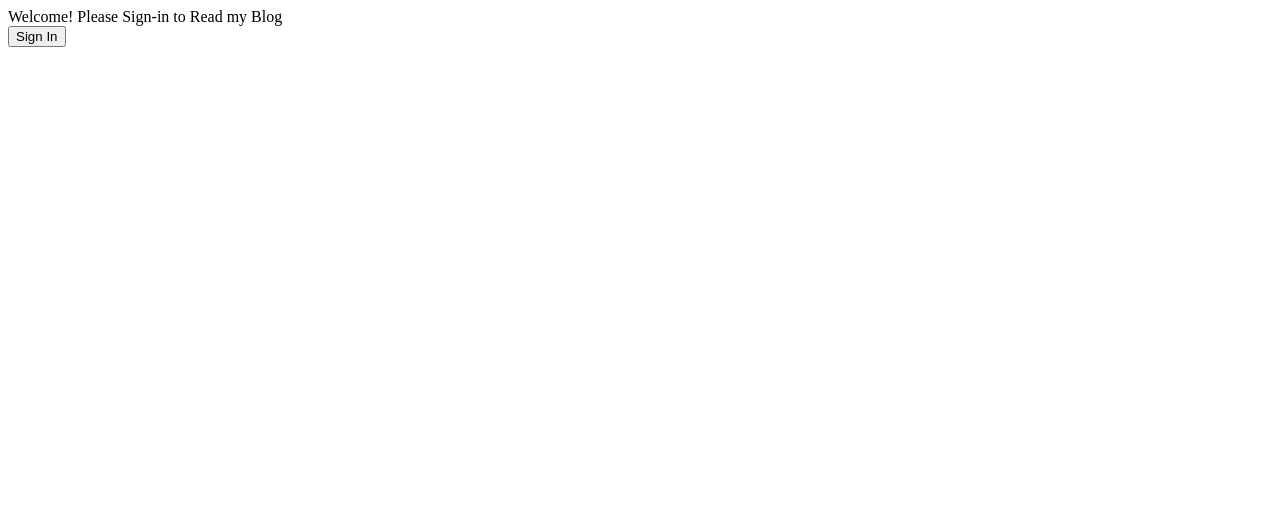
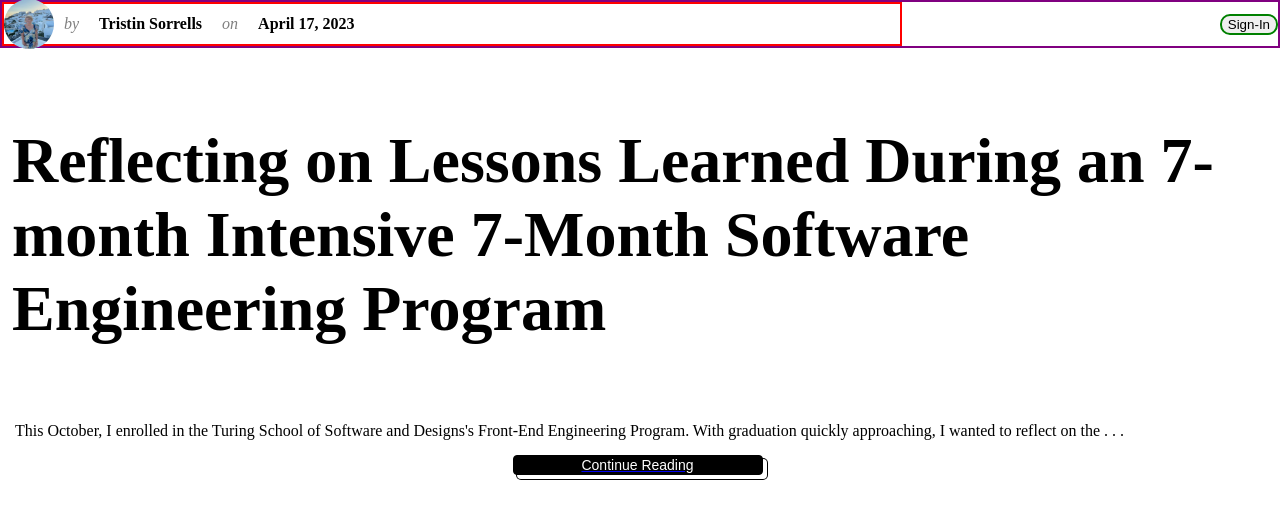
Before and after one commit to Tristinsorrells1/Personal-Blog-With-OAuth, a Next.js app: page / in a window 1280 px wide. Shown: the top 518 px of the page. Built offline with nearby package versions, Linux system fonts and the light colour scheme; no server answers.

Commit message:
Add styling

```diff
--- a/src/pages/index.js
+++ b/src/pages/index.js
@@ -1,33 +1,34 @@
-import Styles from '../styles/Home.module.css'
-import Link from 'next/link';
-
-import { signIn, signOut , useSession } from 'next-auth/react';
+import Link from "next/link";
+import { signIn, signOut, useSession } from "next-auth/react";
 
 function Home() {
-  const { data: session, status  } = useSession();
+  const { data: session, status } = useSession();
 
   return (
-    <>
-      {session && (
-        <div>
-          <h1>{`Welcome, ${session.user.name}`}</h1>
-          <iframe
-            alt="'Never Gonna Give You Up' music video"
-            src="https://www.youtube.com/embed/dQw4w9WgXcQ?autoplay=1&mute=1"
-            title="YouTube video player"
-          ></iframe>
+    <section>
+      <div className="header">
+        <div className="author-info">
+          <img
+            src="/IMG_2583.jpeg"
+            className="selfie"
+            height="50vh"
+            width="50vw"
+          ></img>
+          <p className="header-grey">by</p>
+          <p className="header-main">Tristin Sorrells</p>
+          <p className="header-grey">on</p>
+          <p className="header-main"> April 17, 2023</p>
         </div>
-      )}
-      {!session && <div>Welcome! Please Sign-in to Read my Blog</div>}
         {!session && (
           <Link href={"/api/auth/signin"}>
             <button
+              className="sign-in-btn"
               onClick={(e) => {
                 e.preventDefault();
                 signIn();
               }}
             >
-            Sign In
+              Sign-In
             </button>
           </Link>
         )}
@@ -38,13 +39,66 @@ function Home() {
                 e.preventDefault();
                 signOut();
               }}
-            className={Styles.nav_button}
             >
               Sign Out
             </button>
           </Link>
         )}
-    </>
+      </div>
+      {session && (
+        <div className="rick-rolled-container">
+          <h1>{`You've been Rickrolled, ${
+            session.user.name.split(" ")[0]
+          }!`}</h1>
+          <iframe
+            alt="'Never Gonna Give You Up' music video"
+            src="https://www.youtube.com/embed/dQw4w9WgXcQ?autoplay=1&mute=1"
+            title="YouTube video player"
+          ></iframe>
+          <p className="explaination-text">
+            In all serious, one of the most valuable lessons I've learned is to
+            keep things fun.
+          </p>
+          <p className="explaination-text">
+            Creating this silly little fake blog was my way of learning
+            NextAuth.js for client-side authentication in Next.js using Google
+            as a built-in OAuth Provider.
+          </p>
+          <Link href={"https://terminal.turing.edu/profiles/1686"}>
+            <button className="portfolio-btn">Check out my other projects!</button>
+          </Link>
+        </div>
+      )}
+      {!session && (
+        <p className="article-title">
+          Reflecting on Lessons Learned During an 7-month Intensive 7-Month
+          Software Engineering Program
+        </p>
+      )}
+      {!session && (
+        <p className="article-text">
+          {" "}
+          This October, I enrolled in the Turing School of Software and
+          Designs's Front-End Engineering Program. With graduation quickly
+          approaching, I wanted to reflect on the . . .
+        </p>
+      )}
+      {!session && (
+        <Link href={"/api/auth/signin"}>
+          <div className="continue-reading-container">
+            <button
+              className="continue-reading-btn"
+              onClick={(e) => {
+                e.preventDefault();
+                signIn();
+              }}
+            >
+              Continue Reading
+            </button>
+          </div>
+        </Link>
+      )}
+    </section>
   );
 }
 
--- a/src/styles/globals.css
+++ b/src/styles/globals.css
@@ -1,107 +1,112 @@
-/* :root {
-  --max-width: 1100px;
-  --border-radius: 12px;
-  --font-mono: ui-monospace, Menlo, Monaco, 'Cascadia Mono', 'Segoe UI Mono',
-    'Roboto Mono', 'Oxygen Mono', 'Ubuntu Monospace', 'Source Code Pro',
-    'Fira Mono', 'Droid Sans Mono', 'Courier New', monospace;
-
-  --foreground-rgb: 0, 0, 0;
-  --background-start-rgb: 214, 219, 220;
-  --background-end-rgb: 255, 255, 255;
-
-  --primary-glow: conic-gradient(
-    from 180deg at 50% 50%,
-    #16abff33 0deg,
-    #0885ff33 55deg,
-    #54d6ff33 120deg,
-    #0071ff33 160deg,
-    transparent 360deg
-  );
-  --secondary-glow: radial-gradient(
-    rgba(255, 255, 255, 1),
-    rgba(255, 255, 255, 0)
-  );
-
-  --tile-start-rgb: 239, 245, 249;
-  --tile-end-rgb: 228, 232, 233;
-  --tile-border: conic-gradient(
-    #00000080,
-    #00000040,
-    #00000030,
-    #00000020,
-    #00000010,
-    #00000010,
-    #00000080
-  );
-
-  --callout-rgb: 238, 240, 241;
-  --callout-border-rgb: 172, 175, 176;
-  --card-rgb: 180, 185, 188;
-  --card-border-rgb: 131, 134, 135;
+html,
+body {
+  padding: 0;
+  margin: 0;
+  height: 100vh;
+  min-width: 700px;
 }
 
-@media (prefers-color-scheme: dark) {
-  :root {
-    --foreground-rgb: 255, 255, 255;
-    --background-start-rgb: 0, 0, 0;
-    --background-end-rgb: 0, 0, 0;
-
-    --primary-glow: radial-gradient(rgba(1, 65, 255, 0.4), rgba(1, 65, 255, 0));
-    --secondary-glow: linear-gradient(
-      to bottom right,
-      rgba(1, 65, 255, 0),
-      rgba(1, 65, 255, 0),
-      rgba(1, 65, 255, 0.3)
-    );
-
-    --tile-start-rgb: 2, 13, 46;
-    --tile-end-rgb: 2, 5, 19;
-    --tile-border: conic-gradient(
-      #ffffff80,
-      #ffffff40,
-      #ffffff30,
-      #ffffff20,
-      #ffffff10,
-      #ffffff10,
-      #ffffff80
-    );
-
-    --callout-rgb: 20, 20, 20;
-    --callout-border-rgb: 108, 108, 108;
-    --card-rgb: 100, 100, 100;
-    --card-border-rgb: 200, 200, 200;
-  }
+.author-info {
+  width: 70vw;
+  height: 5vh;
+  border: 2px solid red;
+  display: flex;
+  align-items: center;
+  justify-content: flex-start;
 }
 
-* {
-  box-sizing: border-box;
-  padding: 0;
-  margin: 0;
+.header-grey,
+.header-main {
+  margin: 10px;
 }
 
-html,
-body {
-  max-width: 100vw;
-  overflow-x: hidden;
+.header-grey {
+  color: grey;
+  font-style: italic;
 }
 
-body {
-  color: rgb(var(--foreground-rgb));
-  background: linear-gradient(
-      to bottom,
-      transparent,
-      rgb(var(--background-end-rgb))
-    )
-    rgb(var(--background-start-rgb));
+.header-main {
+  font-weight: 600;
 }
 
-a {
-  color: inherit;
-  text-decoration: none;
+.selfie {
+  border-radius: 30px;
 }
 
-@media (prefers-color-scheme: dark) {
-  html {
-    color-scheme: dark;
-  }
-} */
+.article-title {
+  font-size: 5vw;
+  padding: 12px;
+  font-weight: 600;
+
+}
+
+.header {
+  display: flex;
+  justify-content: space-between;
+  align-items: center;
+  border: 2px solid purple;
+  /* width: 100vw; */
+
+}
+
+.article-text {
+  text-align: left;
+  margin: 15px;
+}
+
+
+.sign-in-btn {
+  border-radius: 10px;
+  border: 2px solid green;
+}
+
+
+.rick-rolled-container {
+  display: flex;
+  justify-content: space-between;
+  align-items: center;
+  flex-direction: column;
+  height: 70vh;
+  border: 2px solid green;
+  margin: 10vh;
+
+}
+
+.explaination-text {
+  margin: 20px;
+  text-align: left;
+  font-size: 18px;
+}
+
+.portfolio-btn,
+.continue-reading-btn {
+  background-color: #000;
+  border: 1px solid #000;
+  border-radius: 4px;
+  box-shadow: #fff 4px 4px 0 0, #000 4px 4px 0 1px;
+  color: #fff;
+  display: inline-block;
+  font-size: 14px;
+  margin: 0 5px 10px 0;
+  text-align: center;
+}
+
+.portfolio-btn {
+  padding: 12px 40px;
+}
+
+.continue-reading-btn {
+  width: 250px;
+}
+
+.portfolio-btn:active {
+  transform: translate(2px, 2px);
+}
+
+.continue-reading-container {
+  width: 600px;
+  margin-right: auto;
+  margin-left: auto;
+  display: flex;
+  justify-content: center;
+}
```
Also changed, not shown: src/styles/Home.module.css (deleted, +0 -28 lines), public/IMG_2583.jpeg (added). Lines whose indentation alone changed are shown as unchanged.
